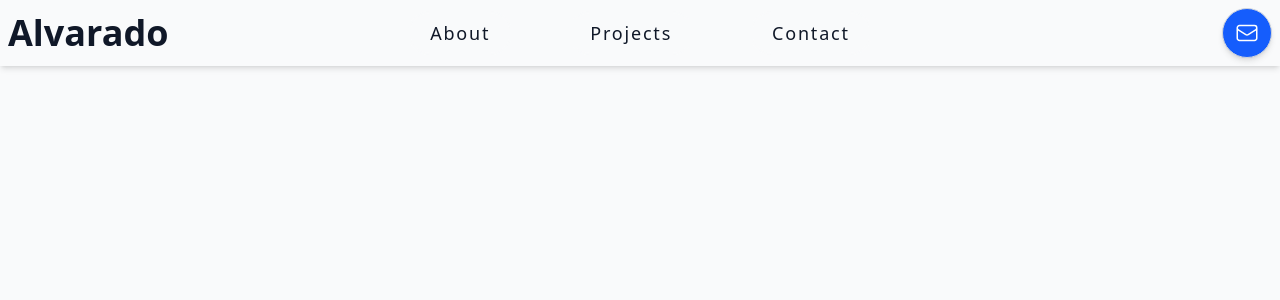
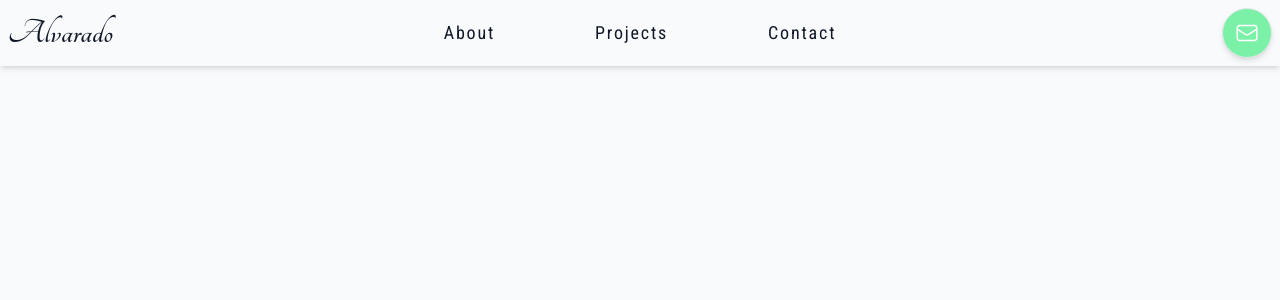
Before and after one commit to ealvara6/devfolio, a React (Vite) app: page / in a window 1280 px wide. Shown: the top 300 px of the page. Built offline with nearby package versions, Linux system fonts and the light colour scheme.

Commit message:
Update packages and add css changes

```diff
--- a/package.json
+++ b/package.json
@@ -10,6 +10,7 @@
     "preview": "vite preview"
   },
   "dependencies": {
+    "@heroicons/react": "^2.2.0",
     "@radix-ui/colors": "^3.0.0",
     "@tailwindcss/vite": "^4.1.12",
     "react": "^19.1.1",
--- a/src/styles/globals.css
+++ b/src/styles/globals.css
@@ -1,30 +1,37 @@
+@import url('https://fonts.googleapis.com/css2?family=Roboto+Condensed:ital,wght@0,100..900;1,100..900&family=Roboto:ital,wght@0,100..900;1,100..900&family=Tangerine:wght@400;700&display=swap');
 @import 'tailwindcss';
 
 @custom-variant dark (&:where(.dark, .dark *));
 
 @theme {
   --color-bg: var(--color-gray-50);
-  --color-surface: var(--color-gray-100);
-  --color-border: var(--color-gray-300);
+  --color-surface: var(--color-gray-200);
+  --color-border: var(--color-gray-200);
   --color-text: var(--color-gray-900);
   --color-text-muted: var(--color-gray-600);
 
-  --color-accent: var(--color-blue-600);
-  --color-accent-hover: var(--color-blue-700);
+  --color-accent: var(--color-green-300);
+  --color-accent-hover: var(--color-green-400);
 
   --color-success: var(--color-green-600);
   --color-error: var(--color-red-600);
+
+  --font-sans: 'Roboto', ui-sans-serif;
+
+  --font-heading: 'Tangerine', ui-serif;
+
+  --font-subHeading: 'Roboto Condensed';
 }
 
 .dark {
   --color-bg: var(--color-gray-950);
   --color-surface: var(--color-gray-900);
-  --color-border: var(--color-gray-700);
+  --color-border: var(--color-gray-800);
   --color-text: var(--color-gray-100);
   --color-text-muted: var(--color-gray-400);
 
-  --color-accent: var(--color-blue-400);
-  --color-accent-hover: var(--color-blue-300);
+  --color-accent: var(--color-green-400);
+  --color-accent-hover: var(--color-green-300);
 
   --color-success: var(--color-green-400);
   --color-error: var(--color-red-400);
```
Also changed, not shown: src/app/router.tsx (deleted), 1 other file (tests, documents, lock files or other folders).
